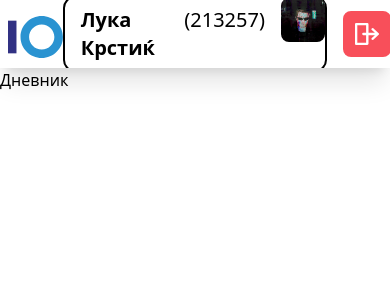
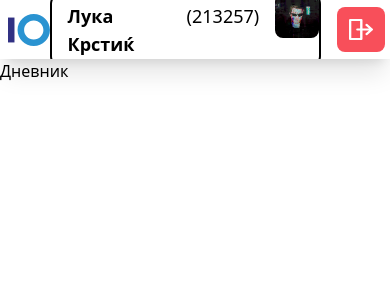
Before and after one commit to afilipovski/internships, a React (Create React App) app in the folder frontend/: page / in a window 390 px wide. Shown: the top 300 px of the page. Built offline with nearby package versions, Linux system fonts and the light colour scheme.

Commit message:
text size change and responsivness fix on logo in navbar

```diff
--- a/frontend/src/Navbar/Navbar.js
+++ b/frontend/src/Navbar/Navbar.js
@@ -6,11 +6,13 @@ import Pfp from '../assets/Pfp.jpg'
 import LogoutSVG from '../assets/logout.svg'
 
 const Navbar = () => (
-  <div className="Navbar" class="h-[8vh] p-4 flex justify-between px-2 lg:px-16 shadow-xl w-full overflow-hidden">
-      <img class="h-[5vh]" src={Logo}/>
+  <div className="Navbar" class="h-[7vh] p-4 flex justify-between px-2 lg:px-16 shadow-xl w-full overflow-hidden">
+      <div class="flex flex-col justify-center">
+        <img class="h-[4vh]" src={Logo}/>
+      </div>
       <div class="flex">
           <div class="flex flex-col justify-center">
-              <div class="flex rounded-xl border-2 border-black w-fit h-fit text-xl">
+              <div class="flex rounded-xl border-2 border-black w-fit h-fit text-lg">
                   <div class="flex p-2">
                       <h1 class="font-bold mx-2 h-fit w-fit">Лука Крстиќ</h1>
                       <h1 className="mx-2 h-fit w-fit">(213257)</h1>
```
